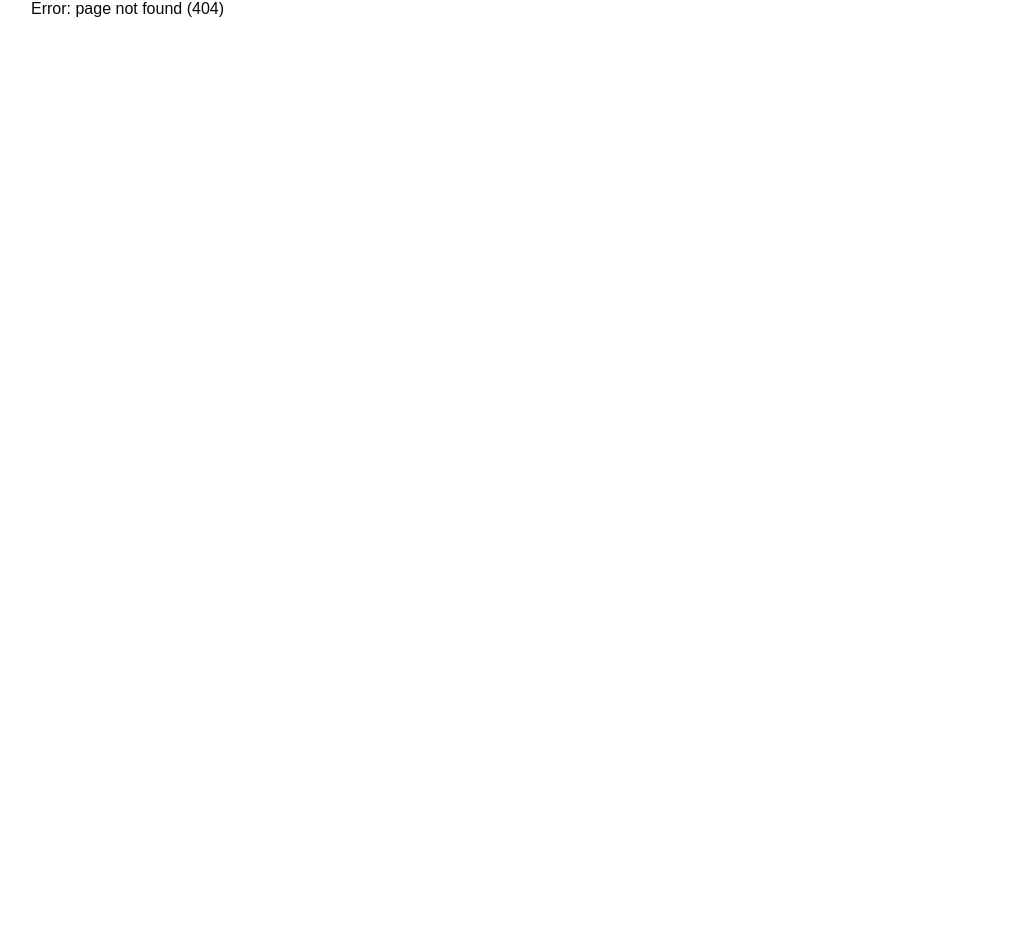
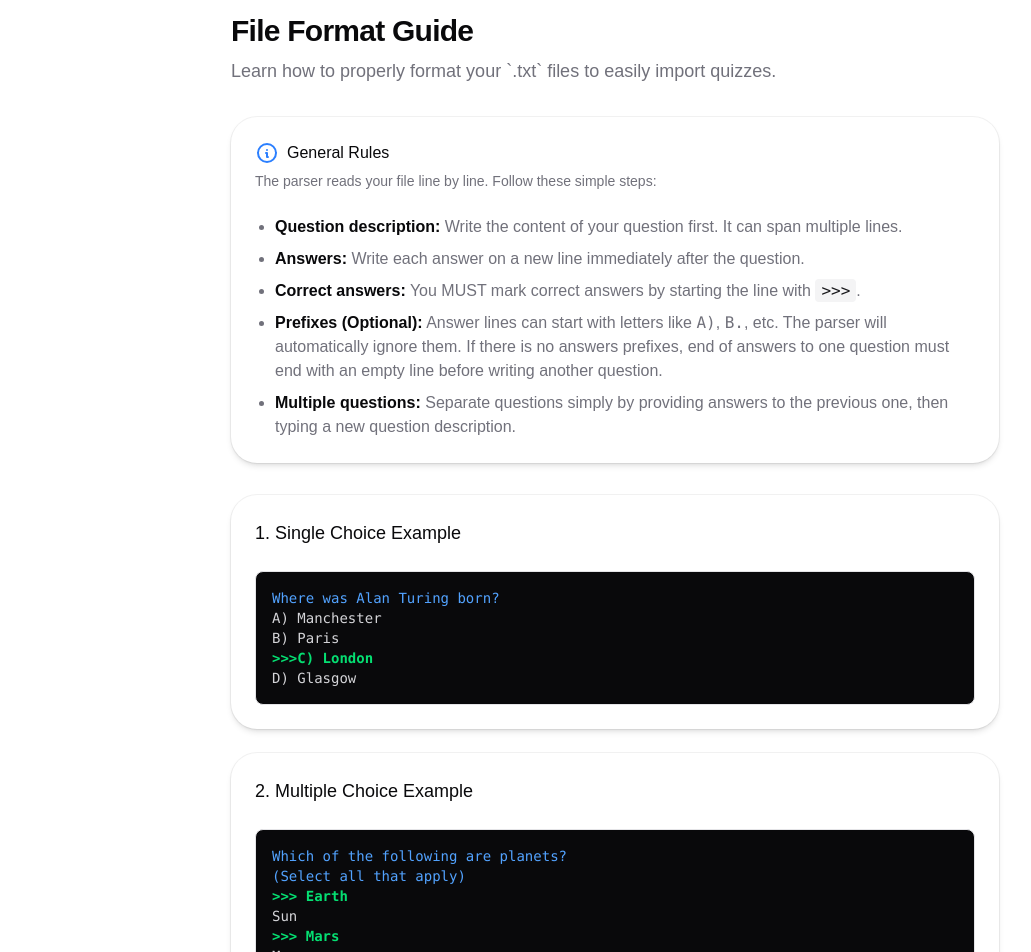
Before and after one commit to Zipeks/drill-baby-drill, a React (Vite) app: page /fileformat in a window 1280 px wide. Before the commit this address had no page. Shown: the part 103-1055 px from the top of the page, without its empty margins (25-1056 px from the left). Before the commit the page ends 800 px from the top, so only its background shows below. Built offline with nearby package versions, Linux system fonts and the light colour scheme.

Commit message:
feat: subpage with txt file format

```diff
--- a/src/App.tsx
+++ b/src/App.tsx
@@ -8,6 +8,7 @@ import { loadQuestions } from "./lib/questionSetManager.ts";
 import { Route, Routes, useNavigate, Navigate } from "react-router-dom";
 import EditQuiz from "./components/EditQuiz.tsx";
 import { Toaster } from "./components/ui/toast.tsx";
+import FileFormat from "./components/FileFormat.tsx";
 
 export function App() {
   const navigate = useNavigate();
@@ -16,6 +17,7 @@ export function App() {
   const [activeQuiz, setActiveQuiz] = useState<{
     quiz: Quiz;
     order: number[];
+    sessionId: number;
   } | null>(null);
 
   const [editedQuiz, setEditedQuiz] = useState<Quiz>();
@@ -49,7 +51,7 @@ export function App() {
   };
 
   const handleStartQuiz = (quiz: Quiz, order: number[]) => {
-    setActiveQuiz({ quiz, order });
+    setActiveQuiz({ quiz, order, sessionId: Date.now() });
     navigate("/quiz");
   };
 
@@ -126,18 +128,21 @@ export function App() {
             element={
               activeQuiz ? (
                 <QuizActive
+                  key={activeQuiz.sessionId}
                   quiz={activeQuiz.quiz}
                   order={activeQuiz.order}
                   onClose={handleCloseQuiz}
                   onToggleFavourite={(originalIndex) =>
                     handleToggleFavourite(activeQuiz.quiz.name, originalIndex)
                   }
+                  repeatIncorrect={handleStartQuiz}
                 />
               ) : (
                 <Navigate to="/" replace />
               )
             }
           />
+          <Route path="/fileformat" element={<FileFormat />} />
           <Route path="*" element={<div>Error: page not found (404)</div>} />
         </Routes>
       </div>
--- /dev/null
+++ b/src/components/FileFormat.tsx
@@ -0,0 +1,125 @@
+import {
+  Card,
+  CardContent,
+  CardDescription,
+  CardHeader,
+  CardTitle,
+} from "@/components/ui/card";
+import { IconInfoCircle } from "@tabler/icons-react";
+
+export default function FileFormat() {
+  return (
+    <div className="mx-auto max-w-3xl w-full flex flex-col gap-8 mt-4">
+      <div>
+        <h1 className="text-3xl font-bold tracking-tight mb-2">
+          File Format Guide
+        </h1>
+        <p className="text-muted-foreground text-lg">
+          Learn how to properly format your `.txt` files to easily import
+          quizzes.
+        </p>
+      </div>
+
+      <Card>
+        <CardHeader>
+          <CardTitle className="flex items-center gap-2">
+            <IconInfoCircle className="text-blue-500" />
+            General Rules
+          </CardTitle>
+          <CardDescription>
+            The parser reads your file line by line. Follow these simple steps:
+          </CardDescription>
+        </CardHeader>
+        <CardContent className="space-y-4 text-sm md:text-base">
+          <ul className="list-disc pl-5 space-y-2 text-muted-foreground">
+            <li>
+              <strong className="text-foreground">Question description:</strong>{" "}
+              Write the content of your question first. It can span multiple
+              lines.
+            </li>
+            <li>
+              <strong className="text-foreground">Answers:</strong> Write each
+              answer on a new line immediately after the question.
+            </li>
+            <li>
+              <strong className="text-foreground">Correct answers:</strong> You
+              MUST mark correct answers by starting the line with{" "}
+              <code className="bg-muted px-1.5 py-0.5 rounded text-primary font-mono">
+                {">>>"}
+              </code>
+              .
+            </li>
+            <li>
+              <strong className="text-foreground">Prefixes (Optional):</strong>{" "}
+              Answer lines can start with letters like <code>A)</code>,{" "}
+              <code>B.</code>, etc. The parser will automatically ignore them.
+              If there is no answers prefixes, end of answers to one question
+              must end with an empty line before writing another question.
+            </li>
+            <li>
+              <strong className="text-foreground">Multiple questions:</strong>{" "}
+              Separate questions simply by providing answers to the previous
+              one, then typing a new question description.
+            </li>
+          </ul>
+        </CardContent>
+      </Card>
+
+      <div className="flex flex-col gap-6">
+        <Card>
+          <CardHeader>
+            <CardTitle className="text-lg">1. Single Choice Example</CardTitle>
+          </CardHeader>
+          <CardContent>
+            <div className="bg-zinc-950 dark:bg-black border rounded-md p-4 overflow-x-auto">
+              <pre className="text-sm font-mono text-zinc-300">
+                <code>
+                  <span className="text-blue-400">
+                    Where was Alan Turing born?
+                  </span>
+                  {"\n"}
+                  A) Manchester{"\n"}
+                  B) Paris{"\n"}
+                  <span className="text-green-400 font-bold">
+                    {">>>"}C) London
+                  </span>
+                  {"\n"}
+                  D) Glasgow
+                </code>
+              </pre>
+            </div>
+          </CardContent>
+        </Card>
+
+        <Card>
+          <CardHeader>
+            <CardTitle className="text-lg">
+              2. Multiple Choice Example
+            </CardTitle>
+          </CardHeader>
+          <CardContent>
+            <div className="bg-zinc-950 dark:bg-black border rounded-md p-4 overflow-x-auto">
+              <pre className="text-sm font-mono text-zinc-300">
+                <code>
+                  <span className="text-blue-400">
+                    Which of the following are planets?{"\n"}(Select all that
+                    apply)
+                  </span>
+                  {"\n"}
+                  <span className="text-green-400 font-bold">
+                    {">>>"} Earth
+                  </span>
+                  {"\n"}
+                  Sun{"\n"}
+                  <span className="text-green-400 font-bold">{">>>"} Mars</span>
+                  {"\n"}
+                  Moon
+                </code>
+              </pre>
+            </div>
+          </CardContent>
+        </Card>
+      </div>
+    </div>
+  );
+}
--- a/src/components/Header.tsx
+++ b/src/components/Header.tsx
@@ -1,6 +1,7 @@
 import DialogCloseQuiz from "./Dialogs/DialogCloseQuiz";
 import { useNavigate } from "react-router-dom";
 import { ThemeToggle } from "./ThemeToggle";
+import { Button } from "@base-ui/react";
 
 interface Props {
   onHandleCloseQuiz: () => void;
@@ -31,6 +32,21 @@ export default function Header({ onHandleCloseQuiz, isQuizActive }: Props) {
         </h1>
       )}
       <div className="flex items-center gap-4">
+        <Button onClick={() => {navigate("/")}}>
+          Home
+        </Button>
+        <Button onClick={() => {
+          navigate("/fileformat")
+        }}>
+          File format
+        </Button>
+        <Button onClick={() => {
+          open("https://github.com/Zipeks/drill-baby-drill")
+        }}>
+          Source
+        </Button>
+
+
         <ThemeToggle />
       </div>
     </div>
--- a/src/components/QuizActive.tsx
+++ b/src/components/QuizActive.tsx
@@ -1,5 +1,6 @@
 import { useEffect, useState } from "react";
 import type { Quiz } from "@/lib/types";
+import { cn } from "@/lib/utils";
 import Question from "./Question";
 import { Button } from "@/components/ui/button";
 import {
@@ -16,6 +17,7 @@ interface Props {
   onClose: () => void;
   order: number[];
   onToggleFavourite: (originalIndex: number) => void;
+  repeatIncorrect: (quiz: Quiz, indexes: number[]) => void;
 }
 
 export default function QuizActive({
@@ -23,7 +25,9 @@ export default function QuizActive({
   onClose,
   order,
   onToggleFavourite,
+  repeatIncorrect,
 }: Props) {
+  const [start] = useState(() => Date.now());
   const [orderIndex, setOrderIndex] = useState(0);
   const [progress, setProgress] = useState(0);
   const currentQuestionIndex = order[orderIndex];
@@ -35,6 +39,7 @@ export default function QuizActive({
   const [selectedAnswers, setSelectedAnswers] = useState<string[][]>(() =>
     Array.from({ length: order.length }, () => []),
   );
+
   const [questionsStatus, setQuestionsStatus] = useState<
     { answered: boolean; correctly: boolean | null }[]
   >(() =>
@@ -106,8 +111,18 @@ export default function QuizActive({
       setShowResult(true);
     }
   };
+  const incorrectIndexes = questionsStatus
+    .map((status, index) =>
+      !status.correctly && status.answered ? order[index] : null,
+    )
+    .filter((idx): idx is number => idx !== null);
 
   if (showResult) {
+    let end = Date.now();
+
+    let totalSeconds = Math.floor((end - start) / 1000);
+    let minutes = Math.floor(totalSeconds / 60);
+    let seconds = totalSeconds % 60;
     return (
       <div className="flex flex-col gap-6 p-6 border rounded-lg w-full max-w-[600px] mx-auto mt-10 items-center">
         <h2 className="text-xl font-bold">Finished! 🎉</h2>
@@ -115,12 +130,27 @@ export default function QuizActive({
           Your score: <span className="font-bold">{score}</span> out of{" "}
           <span className="font-bold">{order.length}</span>
         </p>
+        <p>
+          Time: {minutes !== 0 && minutes + "min"} {seconds + "s"}{" "}
+        </p>
         <GaugeChart
           size={150}
           gap={100}
           progress={Math.round((score / order.length) * 100)}
           showValue={true}
         />
+
+        {incorrectIndexes.length > 0 && (
+          <Button
+            onClick={() => repeatIncorrect(quiz, incorrectIndexes)}
+
+            className="w-full"
+            variant="outline"
+          >
+            Repeat Incorrect ({incorrectIndexes.length})
+          </Button>
+        )}
+
         <Button onClick={onClose} className="w-full">
           Return Home
         </Button>
@@ -156,14 +186,19 @@ export default function QuizActive({
         isAnswered={currentIsAnswered}
       />
 
-      {currentIsAnswered && (
+      <div className="flex justify-between items-center">
+        <Button onClick={handlePrevious} disabled={orderIndex === 0}>
+          Previous
+        </Button>
+
         <div
-          className={
-            "border rounded-lg p-3 " +
-            (currentIsCorrect
+          className={cn(
+            "border rounded-full px-3 py-1",
+            currentIsCorrect
               ? "bg-green-500/40 border-green-700/70"
-              : "bg-red-400/40 border-red-700/70")
-          }
+              : "bg-red-400/40 border-red-700/70",
+            !currentIsAnswered && "invisible",
+          )}
         >
           {currentIsCorrect ? (
             <p className="flex flex-row gap-2">
@@ -175,12 +210,6 @@ export default function QuizActive({
             </p>
           )}
         </div>
-      )}
-      <div className="flex justify-between">
-        <Button onClick={handlePrevious} disabled={orderIndex === 0}>
-          Previous
-        </Button>
-
         {!currentIsAnswered ? (
           <Button
             onClick={checkAnswer}
--- a/src/lib/questionSetManager.ts
+++ b/src/lib/questionSetManager.ts
@@ -26,7 +26,6 @@ export function parseImportedFile(content: string, filename: string): Quiz {
       throw new Error("Error while reading JSON.");
     }
   }
-
   const lines = content.split("\n");
   const questions: Question[] = [];
 
@@ -48,25 +47,26 @@ export function parseImportedFile(content: string, filename: string): Quiz {
 
   for (let i = 0; i < lines.length; i++) {
     const line = lines[i].trim();
-    if (!line) continue;
 
-    const isOption = /^(?:>>>)?\s*[A-Z][\.\)]/i.test(line);
+    if (!line) {
+      pushCurrentQuestion();
+      continue;
+    }
 
-    if (isOption) {
-      const isCorrect = line.startsWith(">>>");
-      const cleanText = line.replace(/^(?:>>>)?\s*[A-Z][\.\)]\s*/i, "").trim();
+    const isCorrect = line.startsWith(">>>");
+    const hasPrefix = /^(?:>>>)?\s*[A-Z][\.\)]/i.test(line);
+
+    if (isCorrect || hasPrefix || currentAnswers.length > 0) {
+      const cleanText = line
+        .replace(/^(?:>>>)?\s*(?:[A-Z][\.\)])?\s*/i, "")
+        .trim();
       currentAnswers.push({ text: cleanText, is_correct: isCorrect });
     } else {
-      if (currentAnswers.length > 0) {
-        pushCurrentQuestion();
-      }
-
       currentDesc = currentDesc ? currentDesc + "\n" + line : line;
     }
   }
 
   pushCurrentQuestion();
-
   const hasMultipleCorrect = questions.some(
     (q) => q.answers.filter((a) => a.is_correct).length > 1,
   );
```
Also changed, not shown: 1 other file (tests, documents, lock files or other folders).
